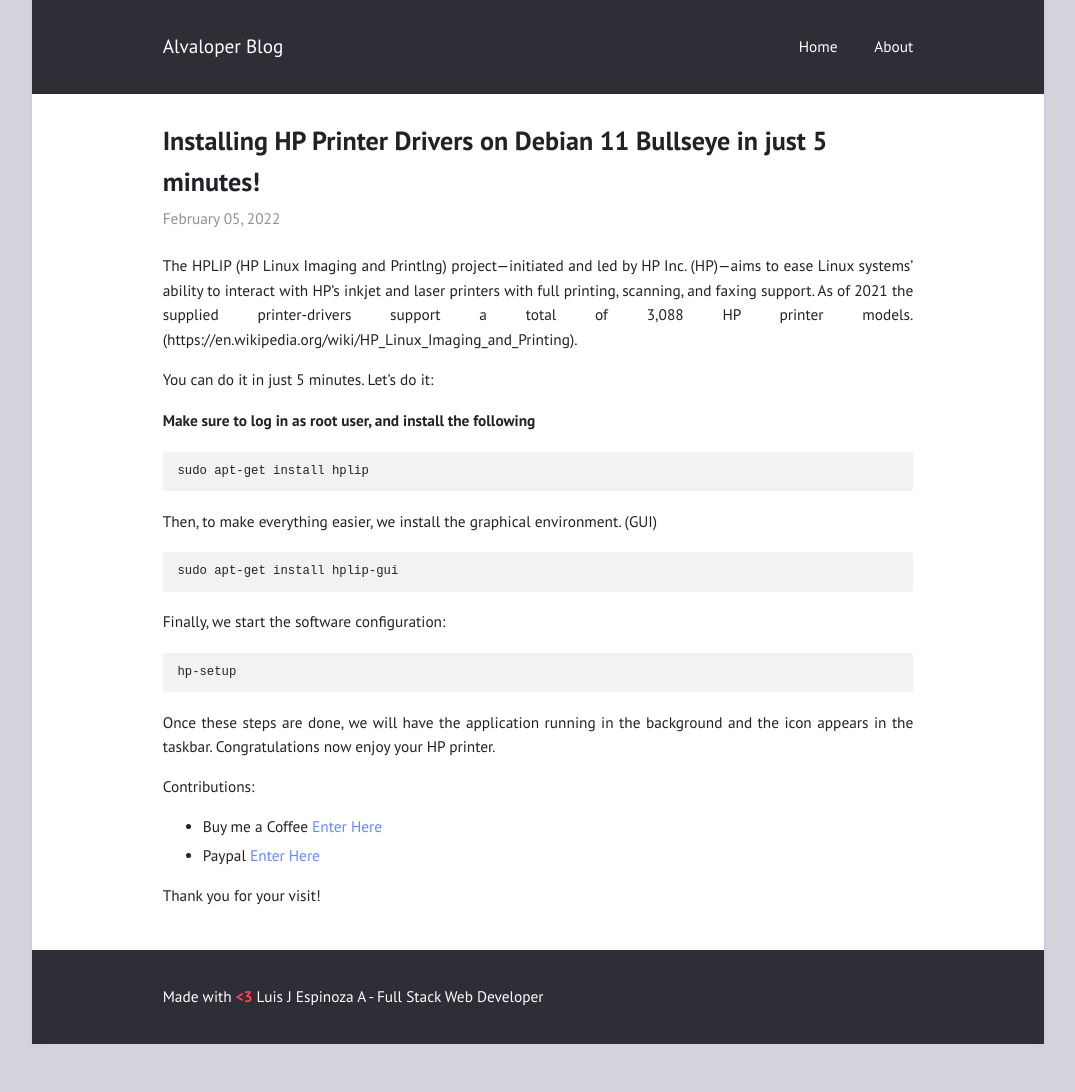
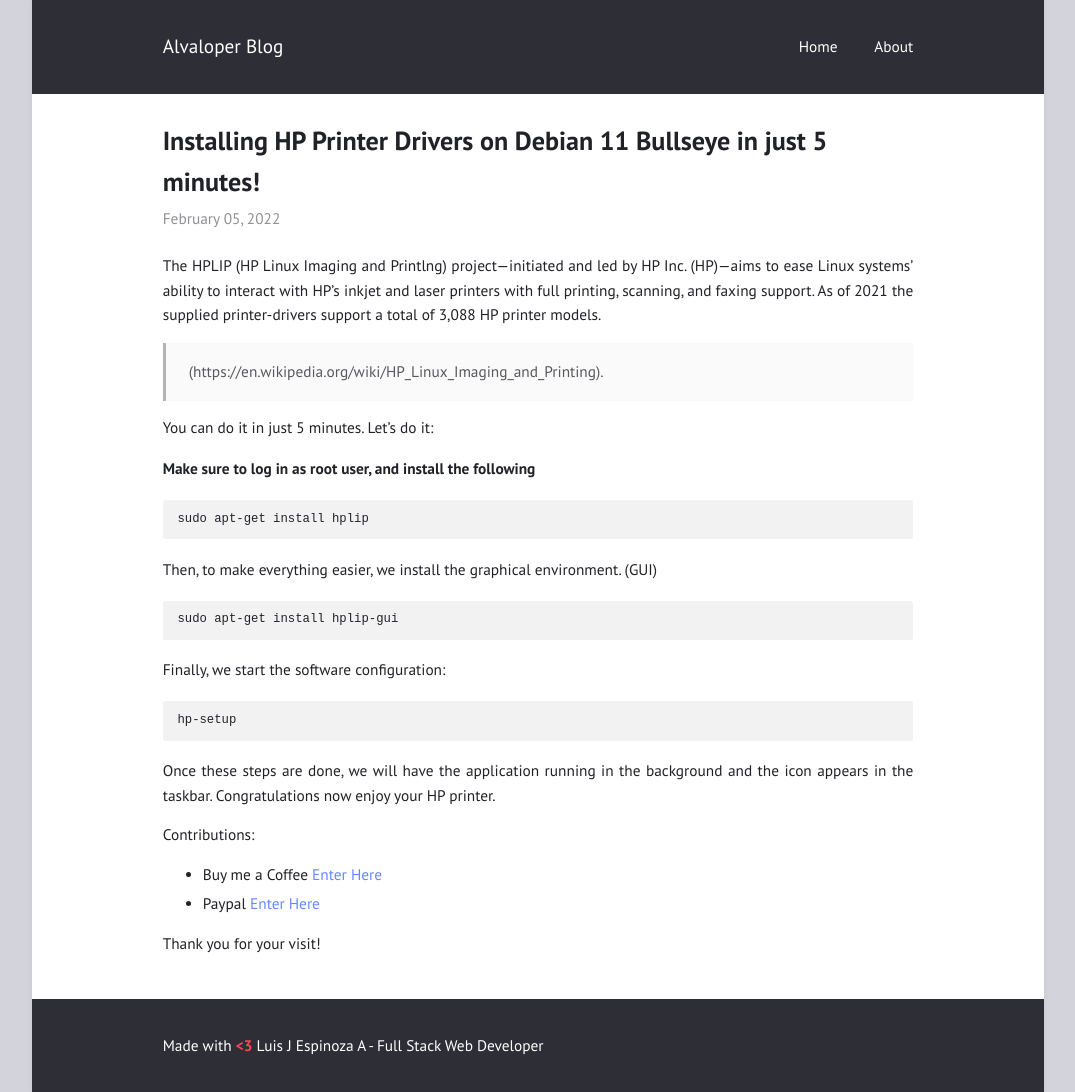
Before and after one commit to alvaloper/blog, a Jekyll site: the page built from _posts/2022-02-05-HpDriverPrinterDebian11.md, in a window 1280 px wide. Shown: the whole page, without its empty margins (102-1177 px from the left). Built offline with Jekyll 4.4.1, drawn with Linux system fonts in a browser that asks for light colours; before the commit the page ends 1044 px from its top, so only the background shows below that.

```diff
--- a/_posts/2022-02-05-HpDriverPrinterDebian11.md
+++ b/_posts/2022-02-05-HpDriverPrinterDebian11.md
@@ -3,7 +3,8 @@ layout: post
 title: Installing HP Printer Drivers on Debian 11 Bullseye in just 5 minutes!
 ---
 
-The HPLIP (HP Linux Imaging and Printlng) project—initiated and led by HP Inc. (HP)—aims to ease Linux systems' ability to interact with HP's inkjet and laser printers with full printing, scanning, and faxing support. As of 2021 the supplied printer-drivers support a total of 3,088 HP printer models. (https://en.wikipedia.org/wiki/HP_Linux_Imaging_and_Printing).
+The HPLIP (HP Linux Imaging and Printlng) project—initiated and led by HP Inc. (HP)—aims to ease Linux systems' ability to interact with HP's inkjet and laser printers with full printing, scanning, and faxing support. As of 2021 the supplied printer-drivers support a total of 3,088 HP printer models.
+>(https://en.wikipedia.org/wiki/HP_Linux_Imaging_and_Printing).
 
 
 You can do it in just 5 minutes. Let's do it:
```
